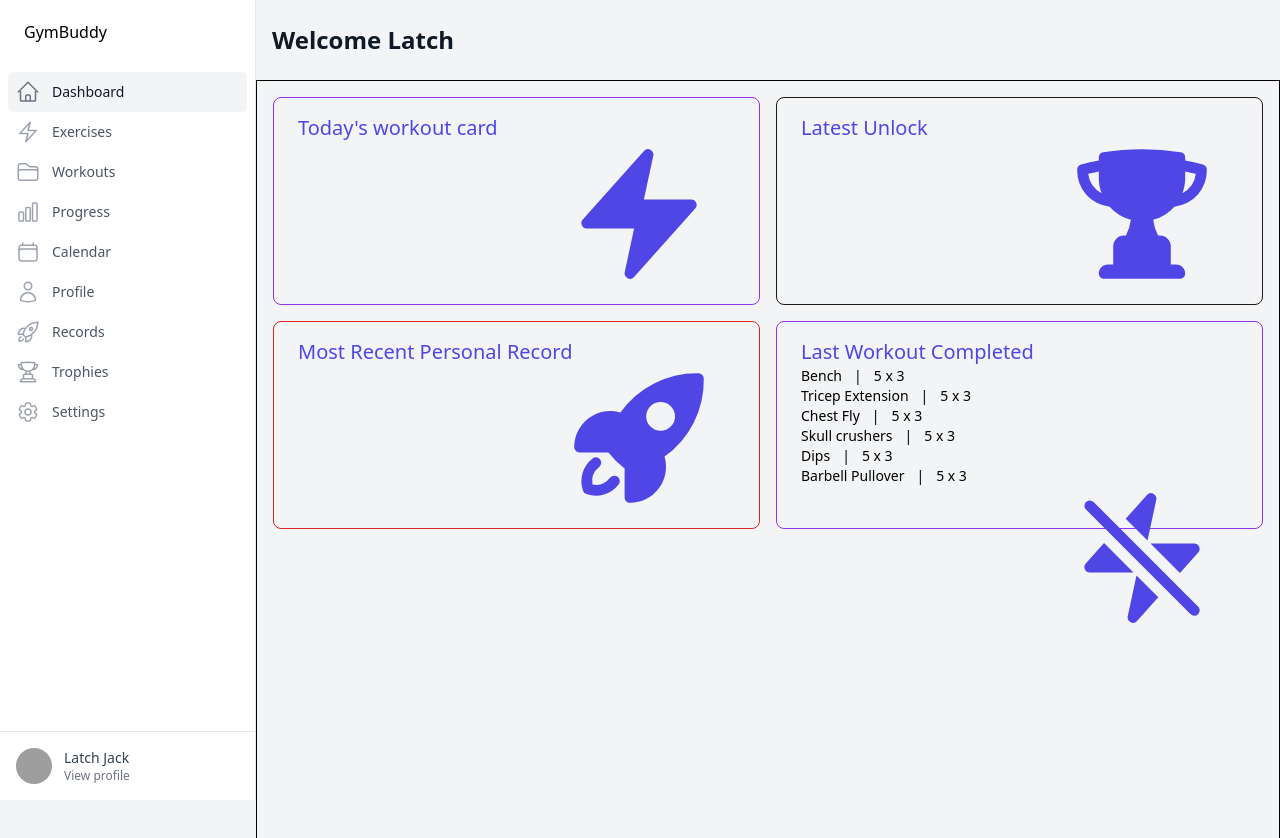
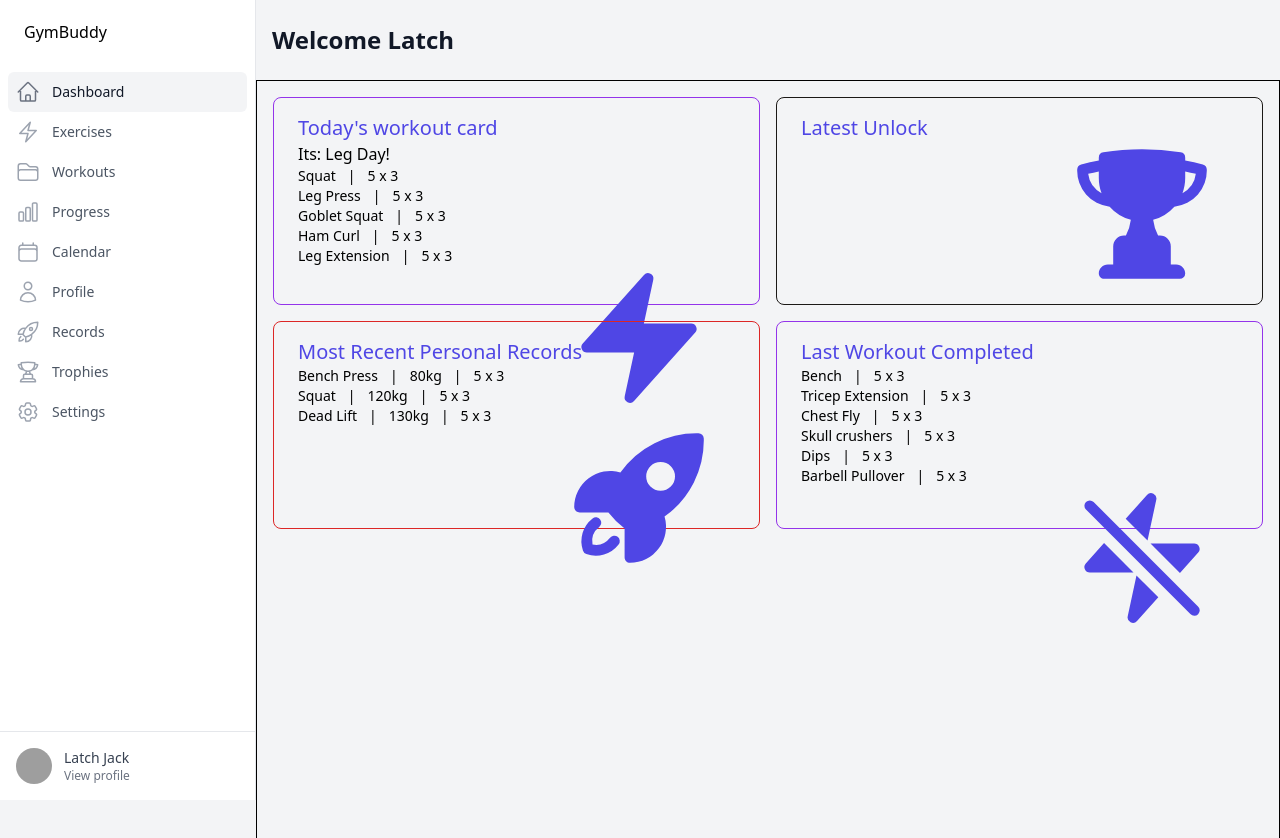
Before and after one commit to latchjack/gymbuddy, a React (Vite) app: page / in a window 1280 px wide. Shown: the top 838 px of the page. Built offline with nearby package versions, Linux system fonts and the light colour scheme; grey boxes are pictures that could not be loaded.

Commit message:
Working on Dashboard cards

```diff
--- a/src/ui/dashboard-record/personal-record-card.jsx
+++ b/src/ui/dashboard-record/personal-record-card.jsx
@@ -4,8 +4,18 @@ import { RocketLaunchIcon } from '@heroicons/react/20/solid';
 const PersonalRecordCard = () => {
   return (
     <div className="border border-red-600 rounded-lg min-w-xl max-w-3xl h-52 relative  p-4 px-6">
-      <p className="text-xl text-indigo-600">Most Recent Personal Record</p>
-      <div></div>
+      <p className="text-xl text-indigo-600">Most Recent Personal Records</p>
+      <ul>
+        <li className="text-sm flex gap-3">
+          <span>Bench Press</span>|<span>80kg</span>|<span>5 x 3</span>
+        </li>
+        <li className="text-sm flex gap-3">
+          <span>Squat</span>|<span>120kg</span>|<span>5 x 3</span>
+        </li>
+        <li className="text-sm flex gap-3">
+          <span>Dead Lift</span>|<span>130kg</span>|<span>5 x 3</span>
+        </li>
+      </ul>
       <div></div>
       <RocketLaunchIcon
         className="h-36 text-indigo-600 absolute right-12"
--- a/src/ui/dashboard-workout/todays-workout-card.jsx
+++ b/src/ui/dashboard-workout/todays-workout-card.jsx
@@ -6,7 +6,26 @@ const WorkoutTodayCard = () => {
   return (
     <div className="border border-purple-600 rounded-lg min-w-xl max-w-3xl h-52 relative  p-4 px-6">
       <p className="text-xl text-indigo-600">Today's workout card</p>
-      <div></div>
+      <div>
+        <p>Its: Leg Day!</p>
+        <ul>
+          <li className="text-sm flex gap-3">
+            <span>Squat</span>|<span>5 x 3</span>
+          </li>
+          <li className="text-sm flex gap-3">
+            <span>Leg Press</span>|<span>5 x 3</span>
+          </li>
+          <li className="text-sm flex gap-3">
+            <span>Goblet Squat</span>|<span>5 x 3</span>
+          </li>
+          <li className="text-sm flex gap-3">
+            <span>Ham Curl</span>|<span>5 x 3</span>
+          </li>
+          <li className="text-sm flex gap-3">
+            <span>Leg Extension</span>|<span>5 x 3</span>
+          </li>
+        </ul>
+      </div>
       <div></div>
       <BoltIcon
         className="h-36 text-indigo-600 absolute right-12"
```
Also changed, not shown: 1 other file (tests, documents, lock files or other folders).
